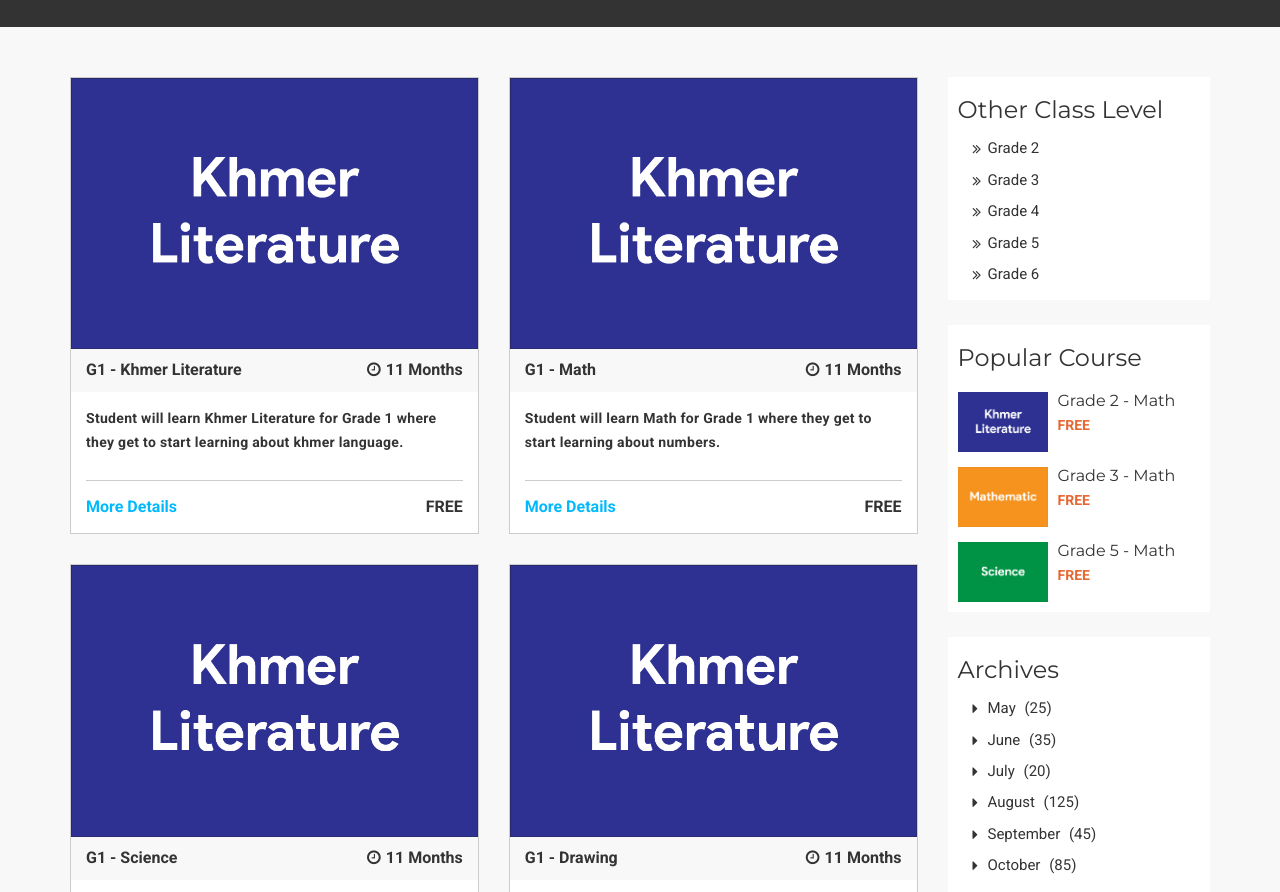
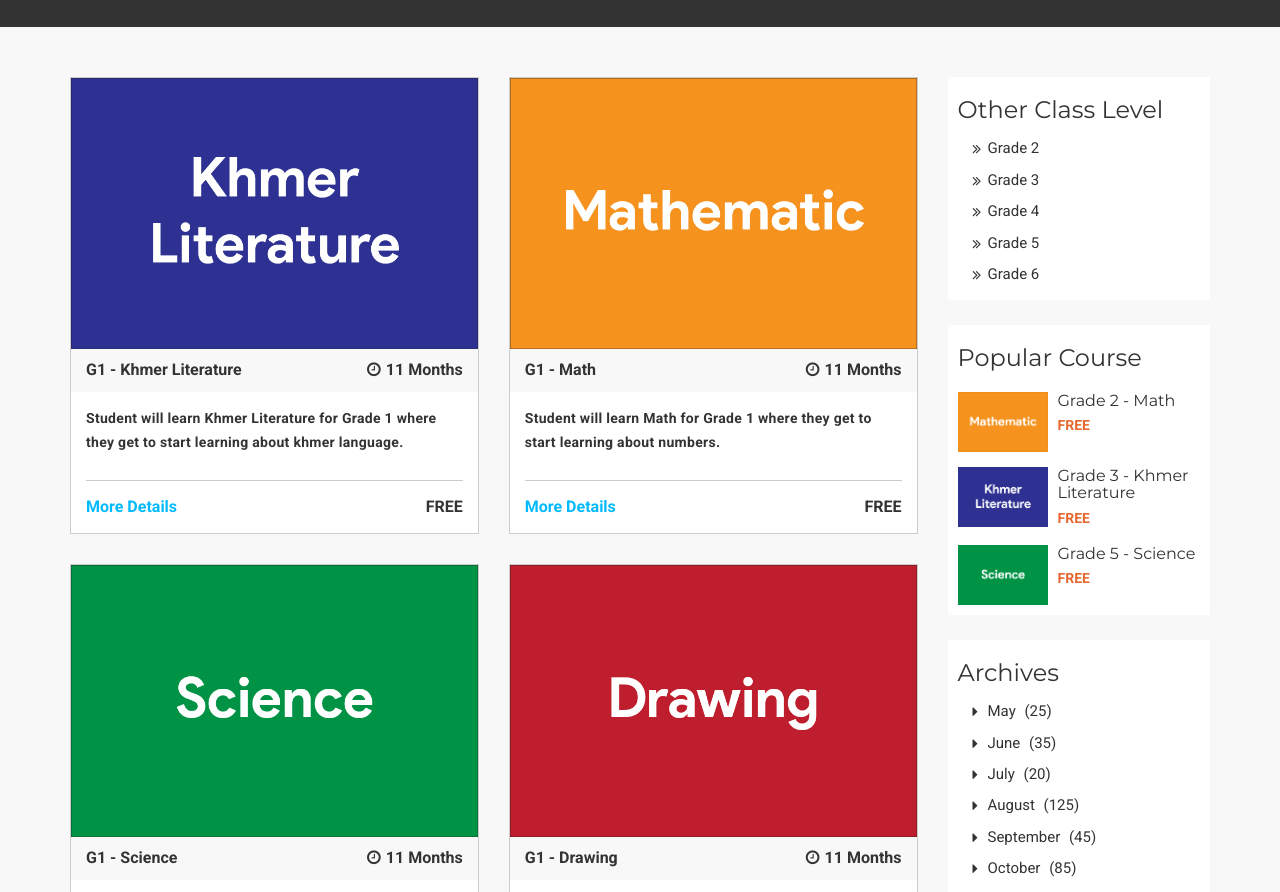
Before and after one commit to manithchans/SerkSaWebsite, a plain HTML site: page course.html in a window 1280 px wide. Shown: the part 189-1081 px from the top of the page. Drawn offline with Linux system fonts and the light colour scheme.

Commit message:
Update course.html

```diff
--- a/course.html
+++ b/course.html
@@ -194,7 +194,7 @@
                     <div class="col-md-6 col-sm-6">
                       <div class="mu-latest-course-single">
                         <figure class="mu-latest-course-img">
-                          <a href="course-detail.html"><img src="assets/img/courses/1.jpg" alt="img"></a>
+                          <a href="course-detail.html"><img src="assets/img/courses/2.jpg" alt="img"></a>
                           <figcaption class="mu-latest-course-imgcaption">
                             <a href="course-detail.html">G1 - Math</a>
                             <span><i class="fa fa-clock-o"></i>11 Months</span>
@@ -214,7 +214,7 @@
                     <div class="col-md-6 col-sm-6">
                       <div class="mu-latest-course-single">
                         <figure class="mu-latest-course-img">
-                          <a href="course-detail.html"><img src="assets/img/courses/1.jpg" alt="img"></a>
+                          <a href="course-detail.html"><img src="assets/img/courses/3.jpg" alt="img"></a>
                           <figcaption class="mu-latest-course-imgcaption">
                             <a href="course-detail.html">G1 - Science</a>
                             <span><i class="fa fa-clock-o"></i>11 Months</span>
@@ -234,7 +234,7 @@
                     <div class="col-md-6 col-sm-6">
                       <div class="mu-latest-course-single">
                         <figure class="mu-latest-course-img">
-                          <a href="course-detail.html"><img src="assets/img/courses/1.jpg" alt="img"></a>
+                          <a href="course-detail.html"><img src="assets/img/courses/4.jpg" alt="img"></a>
                           <figcaption class="mu-latest-course-imgcaption">
                             <a href="course-detail.html">G1 - Drawing</a>
                             <span><i class="fa fa-clock-o"></i>11 Months</span>
@@ -298,7 +298,7 @@
                       <div class="media">
                         <div class="media-left">
                           <a href="#">
-                            <img class="media-object" src="assets/img/courses/1.jpg" alt="img">
+                            <img class="media-object" src="assets/img/courses/2.jpg" alt="img">
                           </a>
                         </div>
                         <div class="media-body">
@@ -309,11 +309,11 @@
                       <div class="media">
                         <div class="media-left">
                           <a href="#">
-                            <img class="media-object" src="assets/img/courses/2.jpg" alt="img">
+                            <img class="media-object" src="assets/img/courses/1.jpg" alt="img">
                           </a>
                         </div>
                         <div class="media-body">
-                          <h4 class="media-heading"><a href="#">Grade 3 - Math</a></h4>
+                          <h4 class="media-heading"><a href="#">Grade 3 - Khmer Literature</a></h4>
                           <span class="popular-course-price">FREE</span>
                         </div>
                       </div>
@@ -324,7 +324,7 @@
                           </a>
                         </div>
                         <div class="media-body">
-                          <h4 class="media-heading"><a href="#">Grade 5 - Math</a></h4>
+                          <h4 class="media-heading"><a href="#">Grade 5 - Science</a></h4>
                           <span class="popular-course-price">FREE</span>
                         </div>
                       </div>
```
